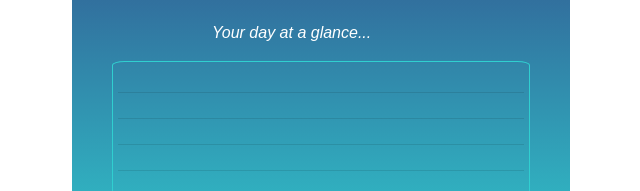
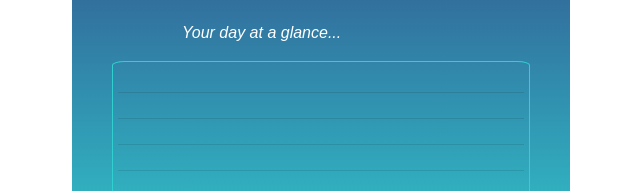
Before and after one commit to AnnaShirshova/Vanilla-Project-Weather-App, a plain HTML site: page index.html in a window 1280 px wide. Shown: the part 320-511 px from the top of the page, 319-959 px from the left. Drawn offline with nearby package versions, Linux system fonts and the light colour scheme; a web font is replaced by a local one.

Commit message:
fixing forecast style

```diff
--- a/src/styles.css
+++ b/src/styles.css
@@ -91,6 +91,6 @@ hr {
 
 p {
     position: relative;
-    left: 100px;
+    left: 70px;
     padding: 0;
 }
```
